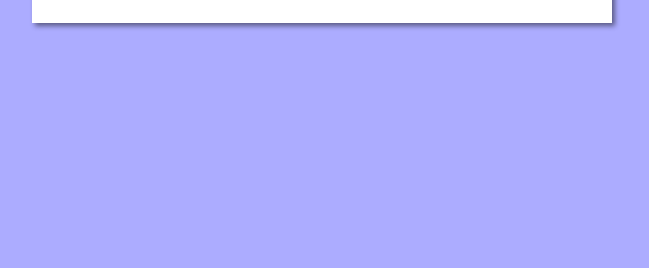
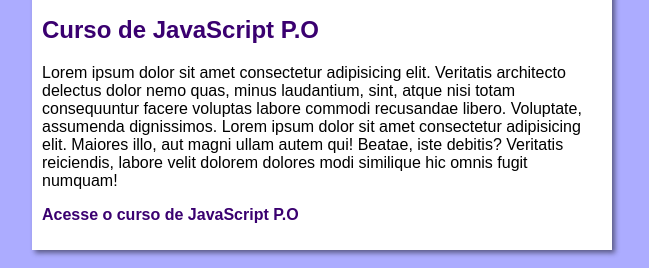
Before and after one commit to gustavoguanabara/projeto-site, a plain HTML site: page index.html in a window 1280 px wide. Shown: the part 532-800 px from the top of the page, without its empty margins (318-967 px from the left). Drawn offline with Linux system fonts and the light colour scheme.

Commit message:
Implemented new course

```diff
--- a/index.html
+++ b/index.html
@@ -24,6 +24,13 @@
             <p><abbr title="JavaScript">JavaScript</abbr> é uma linguagem de script criada para aumentar a interatividade entre um site e seus visitantes. Os códigos em JS são executados dentro do navegador e dão acesso aos elementos HTML por meio do <abbr title="Document Object Model">DOM</abbr>.</p>
             <p><a href="curso-js.html">Acesse o curso de JavaScript</a></p>
         </article>
+
+        <article>
+            <h2>Curso de JavaScript P.O</h2>
+            <p>Lorem ipsum dolor sit amet consectetur adipisicing elit. Veritatis architecto delectus dolor nemo quas, minus laudantium, sint, atque nisi totam consequuntur facere voluptas labore commodi recusandae libero. Voluptate, assumenda dignissimos. Lorem ipsum dolor sit amet consectetur adipisicing elit. Maiores illo, aut magni ullam autem qui! Beatae, iste debitis? Veritatis reiciendis, labore velit dolorem dolores modi similique hic omnis fugit numquam!
+            </p>
+            <p><a href="#">Acesse o curso de JavaScript P.O</a></p>
+        </article>
     </main>
 </body>
 </html>
```
